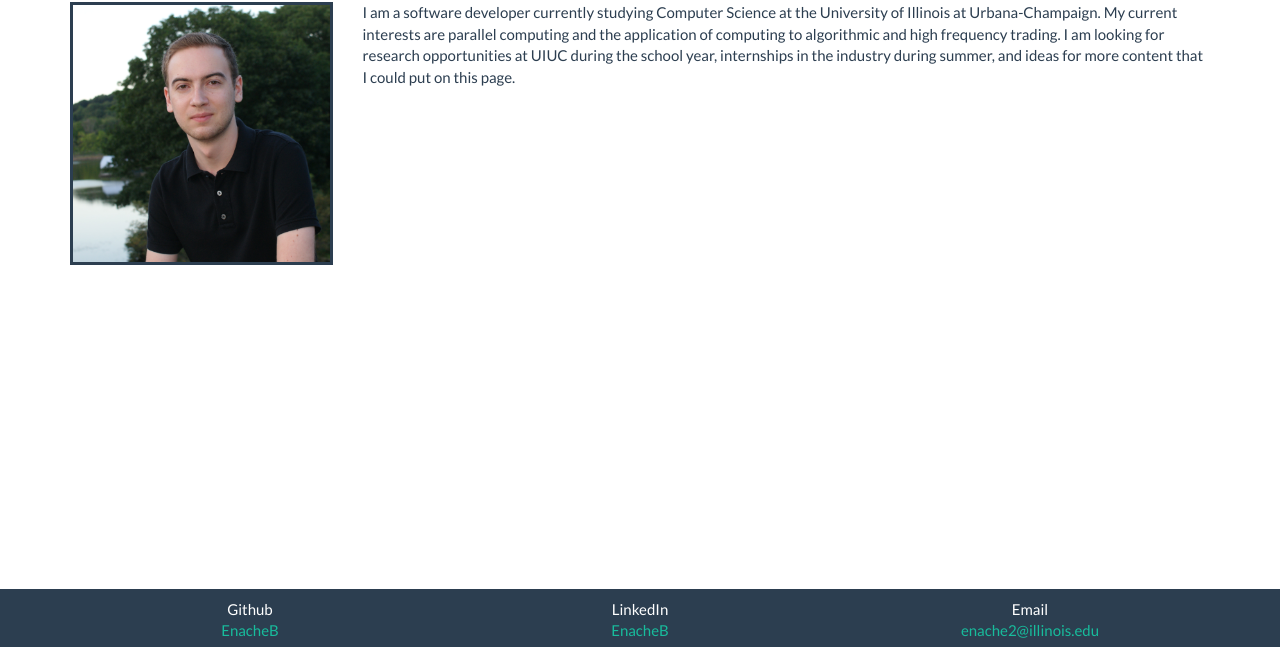
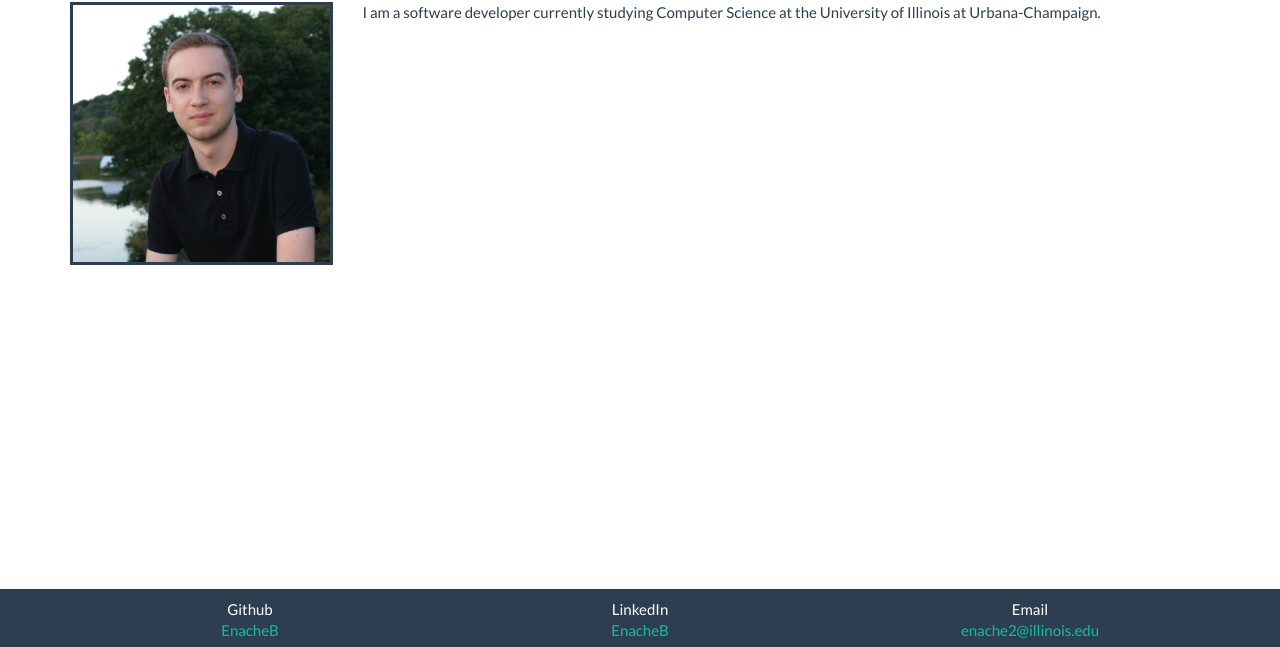
Before and after one commit to EnacheB/EnacheB.github.io, a plain HTML site: page index.html in a window 1280 px wide. Shown: the part 153-800 px from the top of the page. Drawn offline with nearby package versions, Linux system fonts and the light colour scheme.

Commit message:
New Resume

```diff
--- a/index.html
+++ b/index.html
@@ -50,7 +50,7 @@
                 <img src="Portrait.png" alt="Picture of My Face Goes Here" class="img-responsive">
             </div>
             <div class="col-md-9">
-                <p>I am a software developer currently studying Computer Science at the University of Illinois at Urbana-Champaign. My current interests are parallel computing and the application of computing to algorithmic and high frequency trading. I am looking for research opportunities at UIUC during the school year, internships in the industry during summer, and ideas for more content that I could put on this page.</p>
+                <p>I am a software developer currently studying Computer Science at the University of Illinois at Urbana-Champaign. </p>
             </div>
         </div>
     </div>
```
Also changed, not shown: 1 other file.
